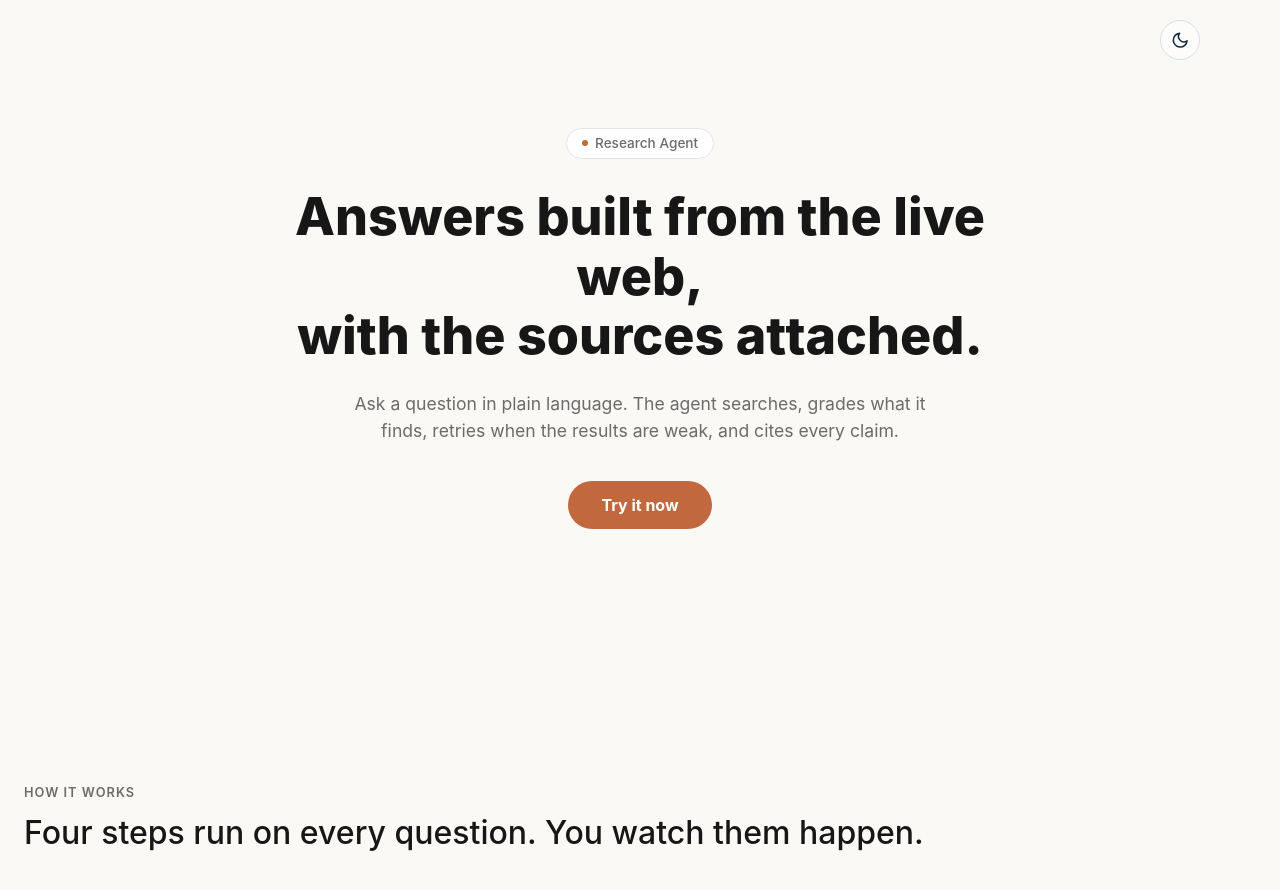
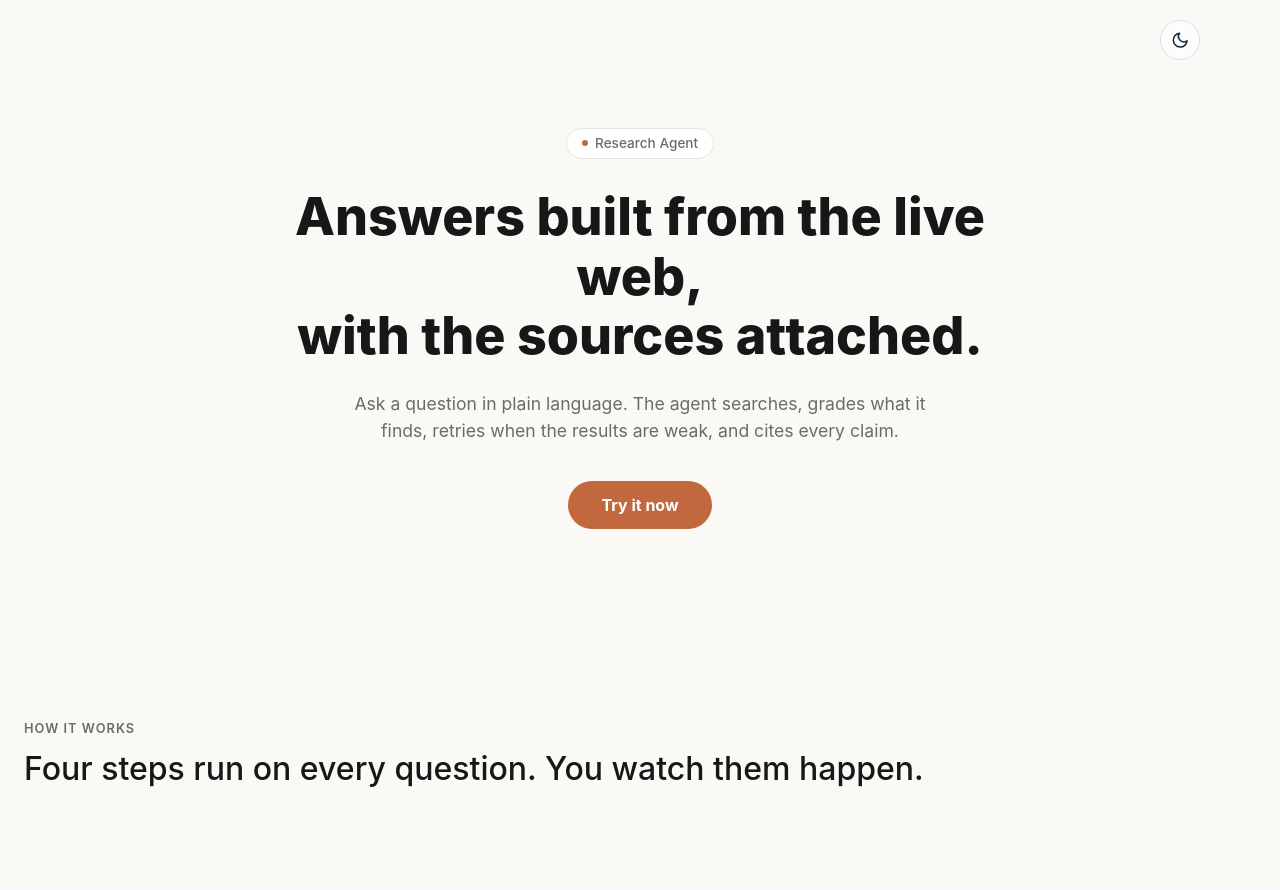
Before and after one commit to IshakAbdiazizHussen/Research-Agent-, a Next.js app in the folder frontend/: page / in a window 1280 px wide. Shown: the top 890 px of the page. Built offline with nearby package versions, Linux system fonts and the light colour scheme.

Commit message:
Now  i made a little bit

```diff
--- a/frontend/app/globals.css
+++ b/frontend/app/globals.css
@@ -665,11 +665,11 @@ body {
    Uses the same theme-aware --landing-* tokens as the hero (not new
    ones) so it adapts with light/dark mode the same way. */
 .landing-how {
-  /* Top padding raised (was 6rem, matching bottom) now that the hero
-     above no longer forces a full-viewport gap before this section —
-     this is now the only separation between the two, so it needs to be
-     deliberately generous rather than incidental. */
-  padding: 10rem 1.5rem 6rem;
+  /* Combined with .landing-hero's own 6rem bottom padding, this is the
+     entire visible gap between the two sections — tuned against an
+     exact reference screenshot (not guessed), reduced from an earlier
+     10rem that measured out wider than the reference actually showed. */
+  padding: 6rem 1.5rem 6rem;
 }
 
 .landing-how-inner {
```
